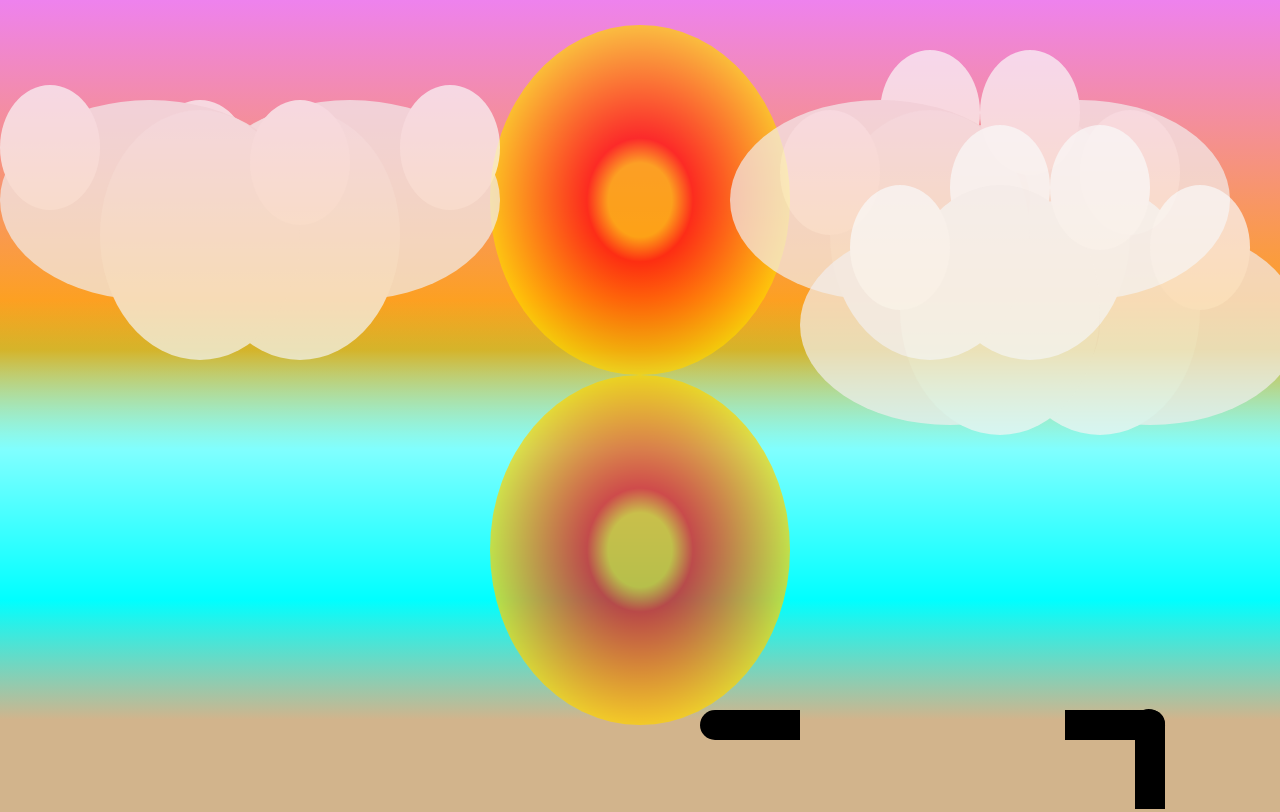
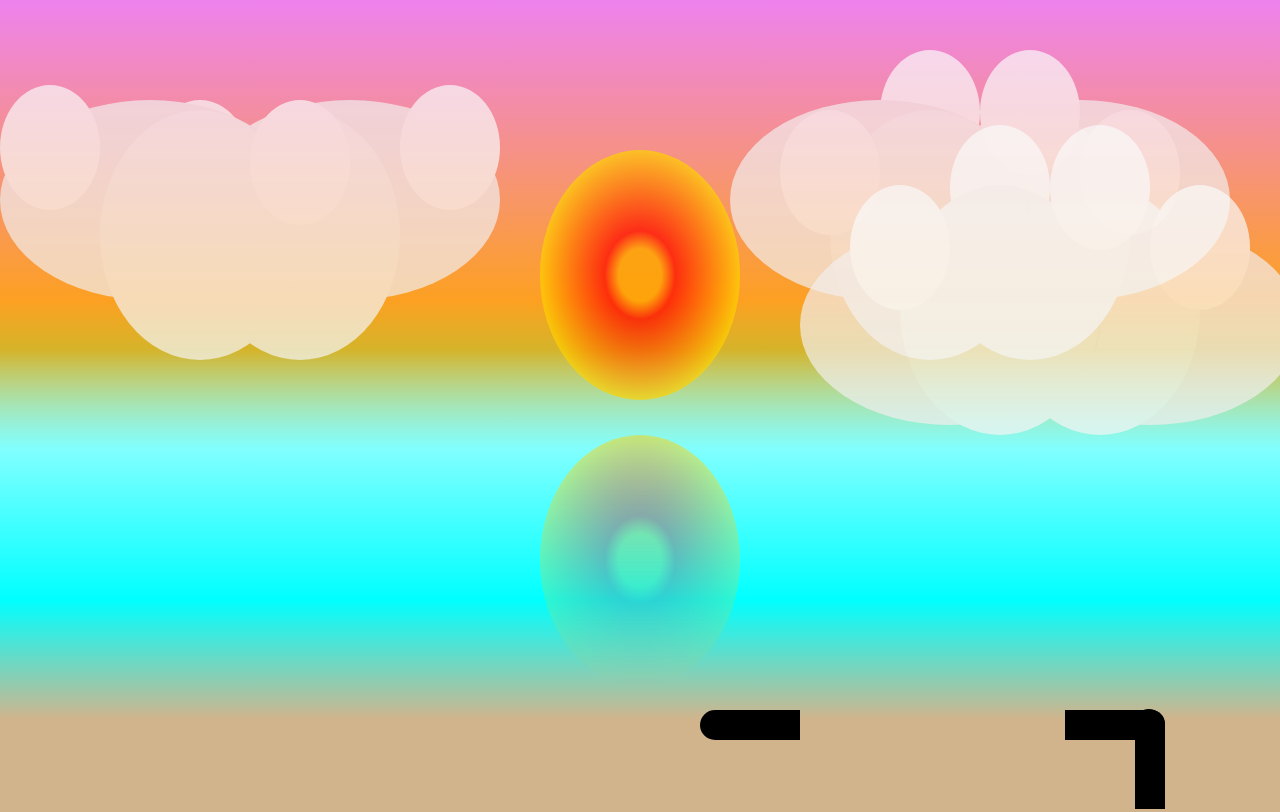
Before and after one commit to Hjtorres0769/Hackathon-1, a plain HTML site: page index.html in a window 1280 px wide. Shown: the top 812 px of the page. Drawn offline with Linux system fonts and the light colour scheme.

Commit message:
Minor bug fixes

```diff
--- a/styles.css
+++ b/styles.css
@@ -12,15 +12,15 @@ body {
 }
 
 .sun {
-  width: 300px;
-  height: 350px;
+  width: 200px;
+  height: 250px;
   border-radius: 50% 50%;
   background: radial-gradient(orange 15%, red 25%, yellow 80%);
   opacity: 70%;
   margin: 0 auto;
   position: relative;
-  top: 25px;
-  -webkit-box-reflect: below 0 linear-gradient(to bottom, rgba(0,0,0,1), rgba(0,0,0,1));
+  top: 150px;
+  -webkit-box-reflect: below 35px linear-gradient(to bottom, rgba(0,0,0,0.0), rgba(0,0,0,0.7));
 }
 
 .sky {
```
